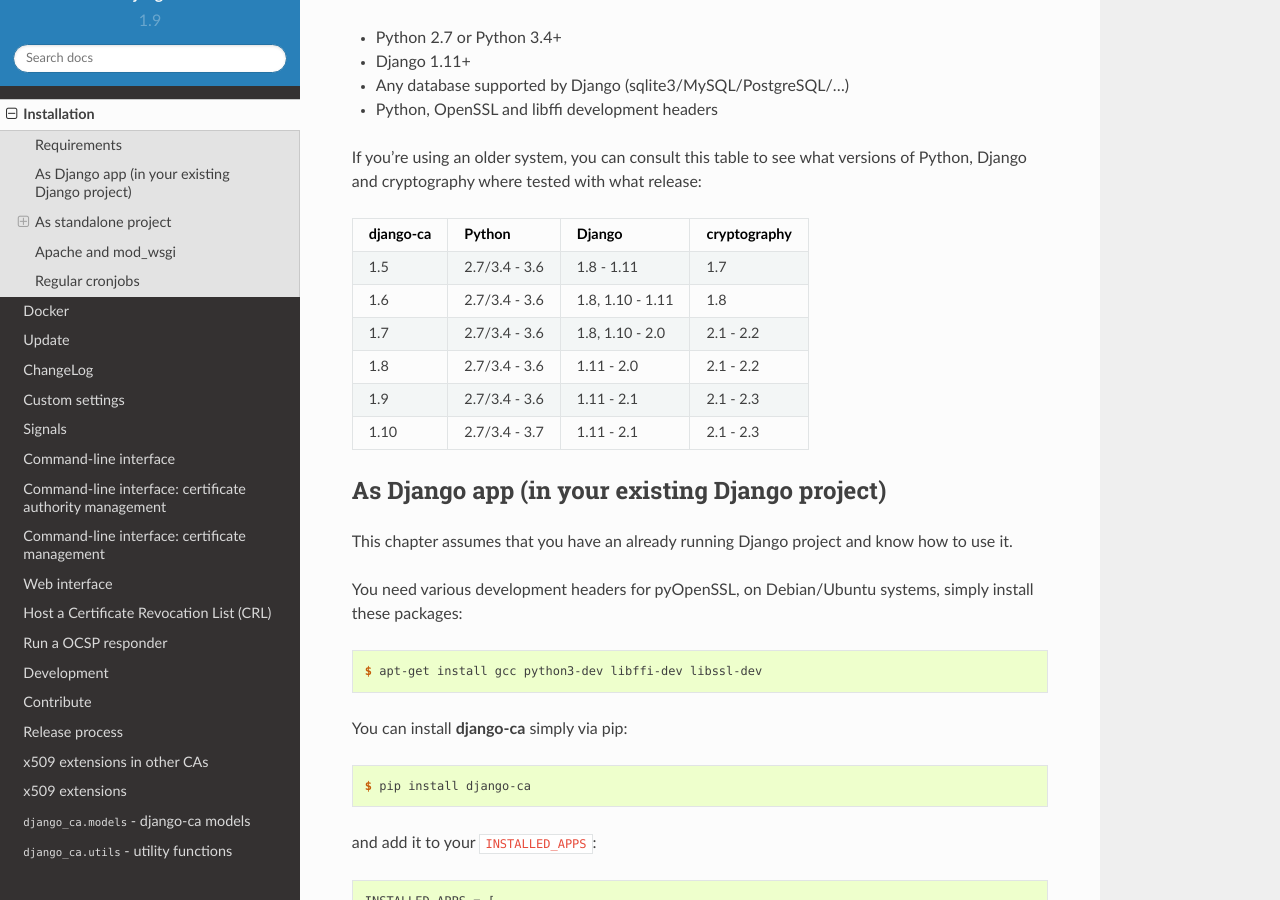
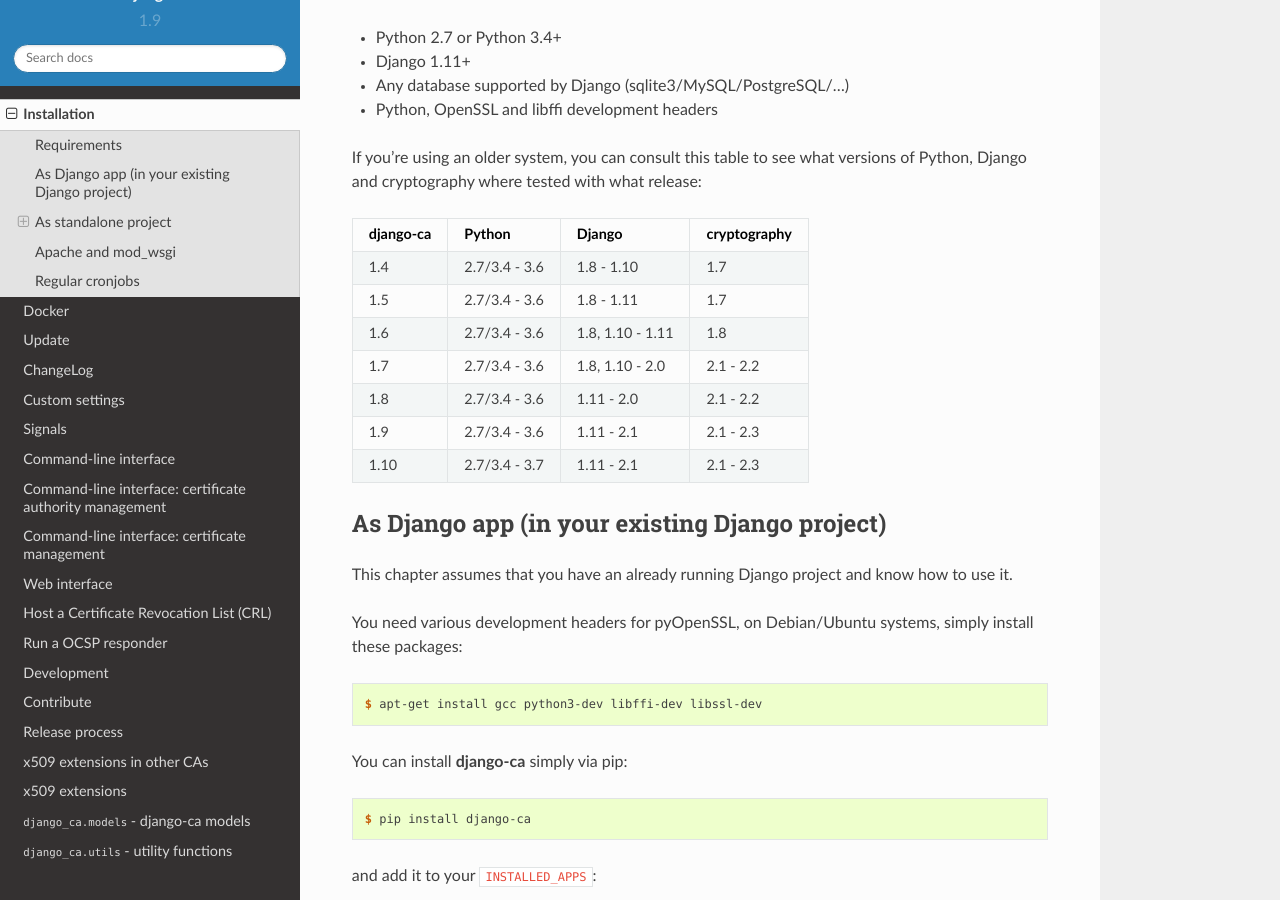
Before and after one commit to mathiasertl/django-ca, a Sphinx documentation site: the page built from docs/source/install.rst, in a window 1280 px wide and 900 px high, scrolled down 310 px. Built offline with Sphinx 7.4.7 and the Read the Docs theme 2.0.0, drawn with Linux system fonts in a browser that asks for light colours.

Commit message:
add line for 1.4

```diff
--- a/docs/source/install.rst
+++ b/docs/source/install.rst
@@ -22,6 +22,7 @@
 =========== ============== ================= ============
 django-ca   Python         Django            cryptography
 =========== ============== ================= ============
+1.4         2.7/3.4 - 3.6  1.8 - 1.10        1.7
 1.5         2.7/3.4 - 3.6  1.8 - 1.11        1.7
 1.6         2.7/3.4 - 3.6  1.8, 1.10 - 1.11  1.8
 1.7         2.7/3.4 - 3.6  1.8, 1.10 - 2.0   2.1 - 2.2
```
